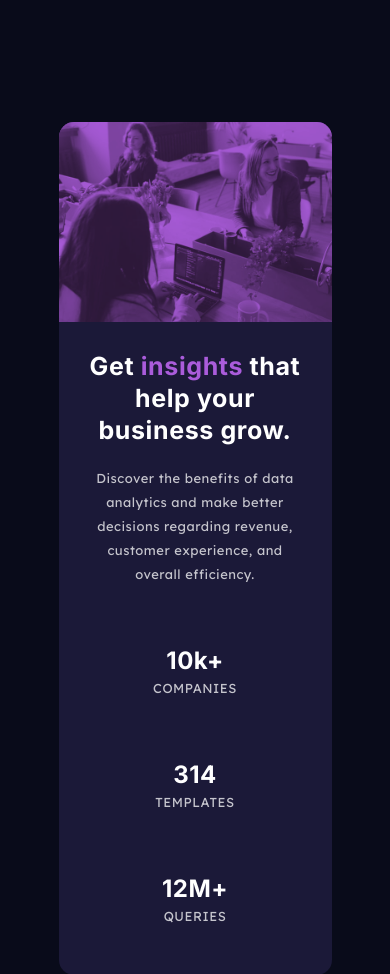
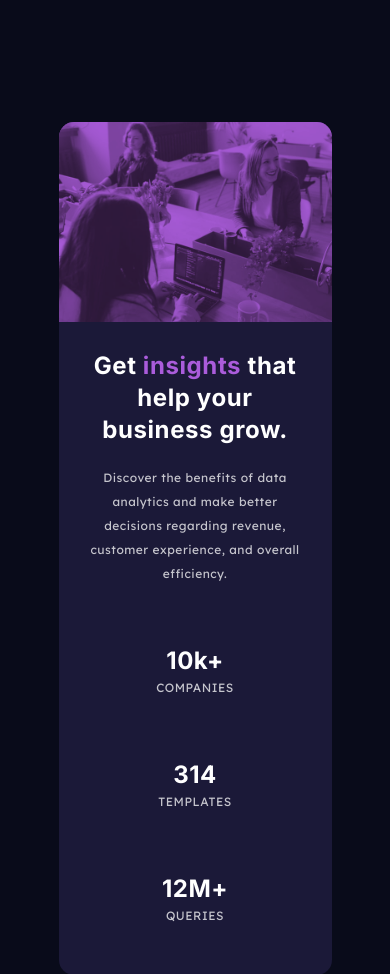
Before and after one commit to Jyothi-E-N/StatsCardChallenge, a plain HTML site: page index.html in a window 390 px wide. Shown: the top 974 px of the page. Drawn offline with Linux system fonts and the light colour scheme.

Commit message:
Update style.css

```diff
--- a/style.css
+++ b/style.css
@@ -148,7 +148,7 @@ body{
     }
 
     #card{
-        width:90%;
+        width:96%;
         display: flex;
         flex-direction: column-reverse;
     }
@@ -185,12 +185,12 @@ body{
     }
 
     #block h1{
-        font-size: 25px;
+        font-size: 24px;
         text-align: center;
     }
 
     #block p{
-        font-size: 13px;
+        font-size: 12px;
         text-align: center;
         line-height: 3rem;
         letter-spacing: 0.5px;
@@ -209,7 +209,7 @@ body{
     }
 
     .stat p{
-        font-size: 13px;
+        font-size: 12px;
         letter-spacing: 1px;
     }
 }
```
